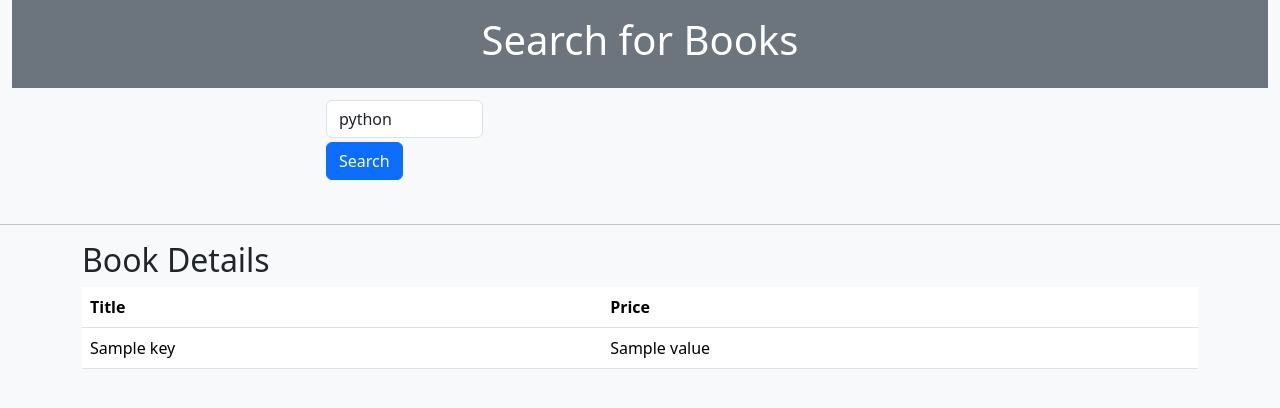
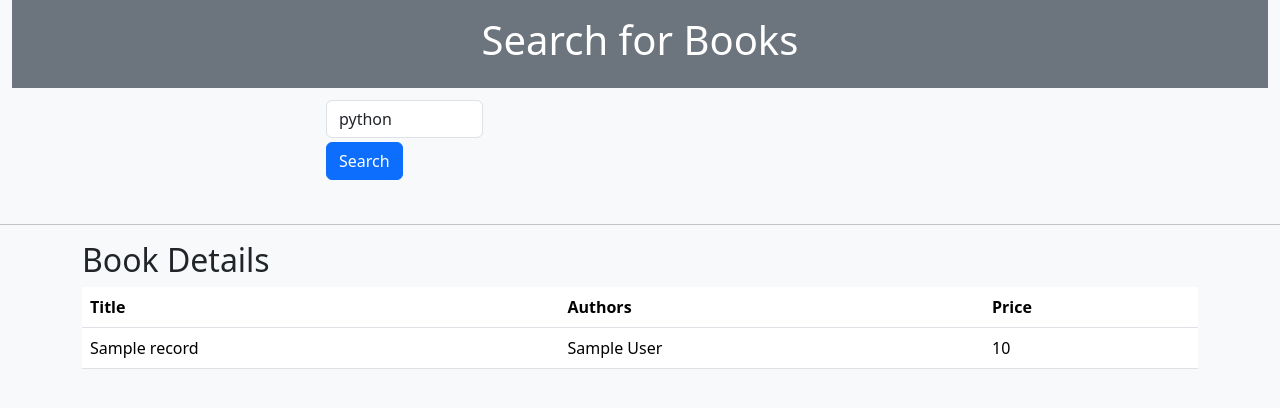
Before and after one commit to madhudhanpal-mk/Google-Books, a Flask app: template templates/index.html in a window 1280 px wide. Shown: the top 408 px of the page. Run offline with Flask 3, Linux system fonts and the light colour scheme; the template is opened without the code that fills it: most values are stand-ins (such as "Sample title", 1, 10 or a date in 2020).

Commit message:
Displaying the Books details in Index page

```diff
--- a/main.py
+++ b/main.py
@@ -1,6 +1,5 @@
 from flask import Flask, request, render_template
-import requests
-
+import requests, json
 
 app = Flask(__name__)
 
@@ -11,13 +10,36 @@ def index():
         url = f'https://www.googleapis.com/books/v1/volumes?q={title}'
         response = requests.get(url).json()
 
-        data = {
-            'total_books' : response['totalItems'],
-            'book_title' :response['items'][0]['volumeInfo']['title'],
-            #'price' : response['items'][0]['saleInfo']['listPrice']['amount']
-        }
-        return render_template('index.html',data=data)
-    return render_template('index.html', data = {'None': 'None'})
+        data = response['items']
+
+        s1 = json.dumps(data)
+        books = json.loads(s1)
+
+        Mydb = []
+
+        for i in range(len(data)):
+            if 'listPrice' in books[i]['saleInfo']:
+                tempBooks = {
+                    'title': books[i]['volumeInfo']['title'],
+                    'price' :books[i]['saleInfo']['listPrice']['amount'],
+                    'currencyCode' :  books[i]['saleInfo']['listPrice']['currencyCode'],
+                    'authors' : books[i]['volumeInfo']['authors']
+                }
+                print
+                Mydb.append(tempBooks)
+            else:
+                tempBooks = {
+                    'title' : books[i]['volumeInfo']['title'],
+                    'price' : "Not for Sale",
+                    'currencyCode' :  'Not Available',
+                    'authors' : books[i]['volumeInfo']['authors']
+                }
+                Mydb.append(tempBooks)
+
+        return render_template('index.html', Mydb = Mydb)
+
+    #return render_template('index.html', Mydb = {'None': 'None'})
+    return render_template('index.html')
 
 
 if __name__ == "__main__":
--- a/templates/base.html
+++ b/templates/base.html
@@ -4,7 +4,7 @@
     <meta charset="UTF-8">
     <meta name="viewport" content="width=device-width, initial-scale=1.0">
     <link href="https://cdn.jsdelivr.net/npm/bootstrap@5.3.3/dist/css/bootstrap.min.css" rel="stylesheet" integrity="sha384-QWTKZyjpPEjISv5WaRU9OFeRpok6YctnYmDr5pNlyT2bRjXh0JMhjY6hW+ALEwIH" crossorigin="anonymous">
-    <title>My Title </title>
+    <title>Search for Books</title>
 </head>
 <body class="bg-light">
     {% block content %}
--- a/templates/index.html
+++ b/templates/index.html
@@ -28,26 +28,31 @@
   </div>
   <div class="col-3"></div>
 </div>
-<br><hr>
- <div class="container">
+<br>
+<hr>
+<div class="container">
   <h2>Book Details</h2>
   <table class="table table-hover">
     <thead>
       <tr>
         <th>Title</th>
+        <th>Authors</th>
         <th>Price</th>
       </tr>
     </thead>
-    {% for key, value in data.items() %}
+
     <tbody>
-      <tr>
-        <td>{{ key }}</td>
-        <td>{{ value }}</td>
-      </tr>
+      {% for record in Mydb %}
+        <tr>
+          <td> {{ record['title'] }} </td>
+          <td> {{ record['authors'][0] }} </td>
+          <td> {{ record['price'] }} </td>
+        </tr>
       {% endfor %}
+
     </tbody>
   </table>
 
 
 
-{% endblock %}
+  {% endblock %}
```
